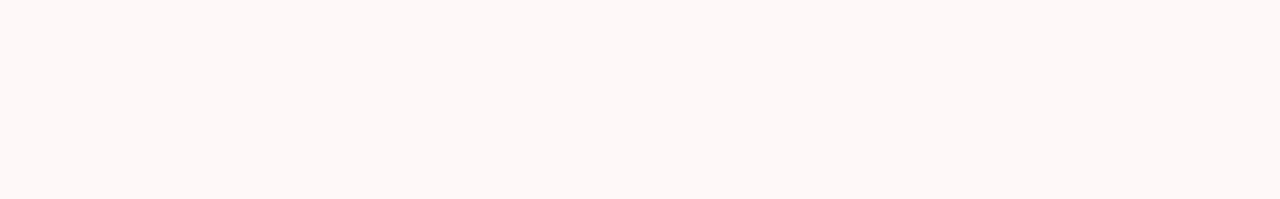
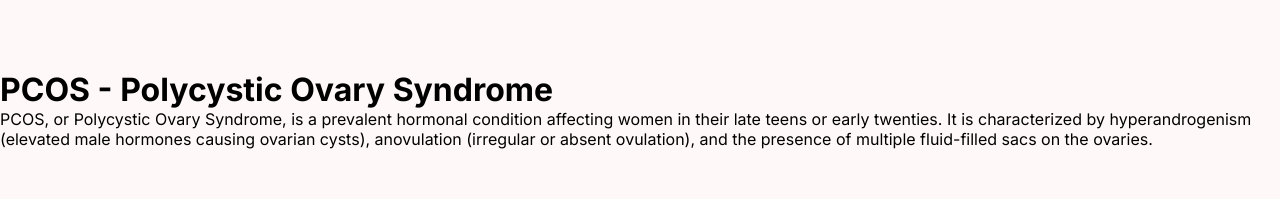
Before and after one commit to KamalikaSene/PCOS-FertiliCare, a Next.js app: page /About-PCOS in a window 1280 px wide. Shown: the part 404-603 px from the top of the page. Built offline with nearby package versions, Linux system fonts and the light colour scheme; no server answers.

Commit message:
About PCOS 1

```diff
--- a/src/app/About-PCOS/page.jsx
+++ b/src/app/About-PCOS/page.jsx
@@ -5,6 +5,11 @@ const About= () => {
   return (
 
    <div>
+    <h1>PCOS - Polycystic Ovary Syndrome</h1>
+      <p>
+        PCOS, or Polycystic Ovary Syndrome, is a prevalent hormonal condition affecting women in their late teens or early twenties. It is characterized by hyperandrogenism (elevated male hormones causing ovarian cysts), anovulation (irregular or absent ovulation), and the presence of multiple fluid-filled sacs on the ovaries.
+      </p>
+
    </div>
 
 
```
